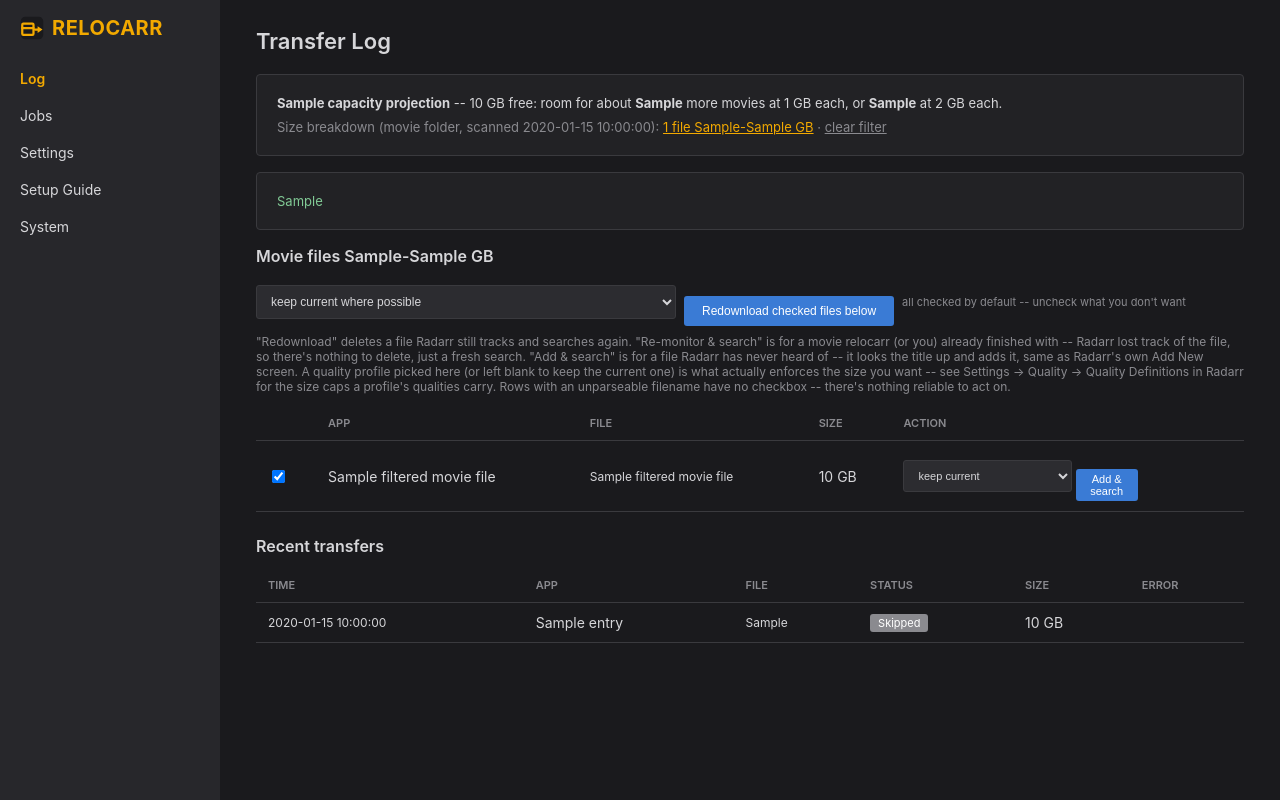
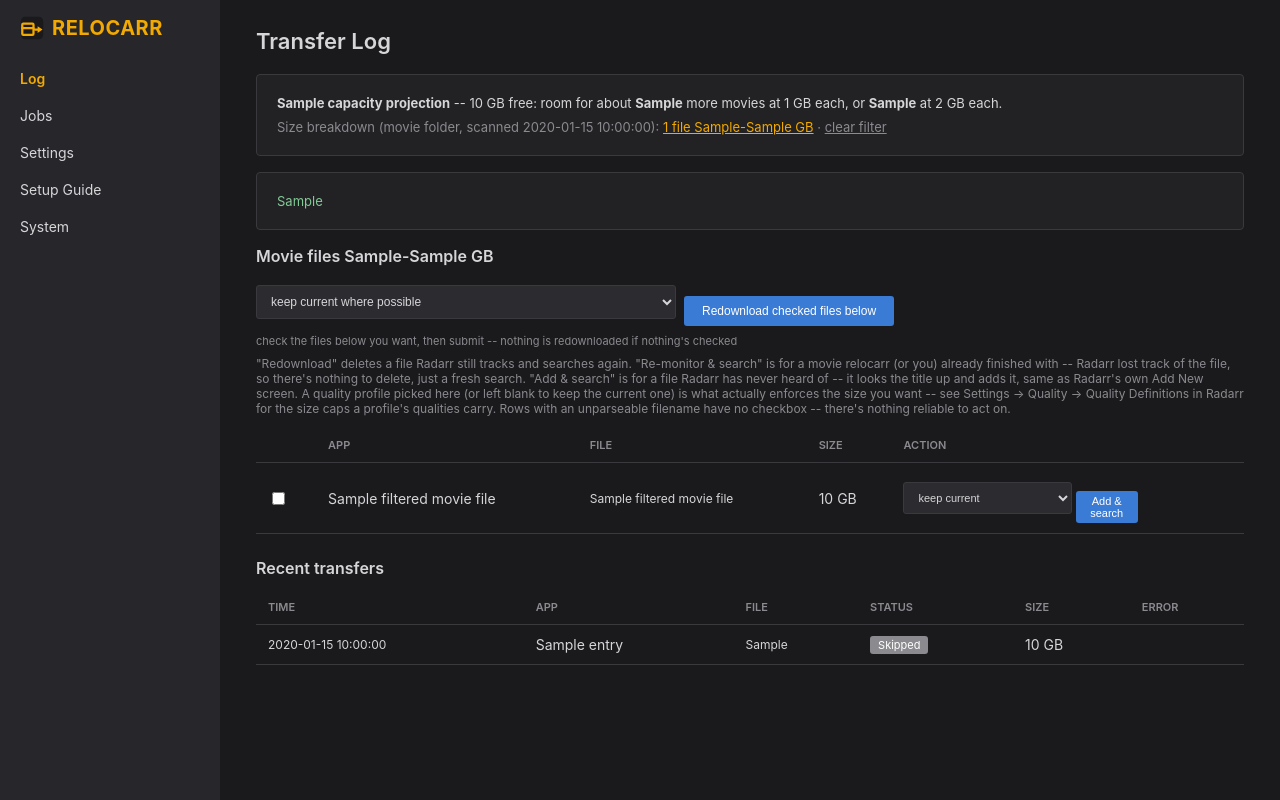
Before and after one commit to a000a999a/relocarr, a FastAPI app: template src/relocarr/web/templates/log.html in a window 1280 px wide. Run offline with FastAPI, Linux system fonts and the light colour scheme; the template is opened without the code that fills it: most values are stand-ins (such as "Sample title", 1, 10 or a date in 2020); parts of the project's set-up code (start-up, migrations or seed data) failed here and were passed over.

Commit message:
Make Log page bulk-redownload checkboxes unchecked by default

```diff
--- a/src/relocarr/web/routes.py
+++ b/src/relocarr/web/routes.py
@@ -721,21 +721,27 @@ def log_redownload(
 
 @router.post("/log/redownload-bulk")
 def log_redownload_bulk(
-    paths: list[str] = Form(...),
+    paths: list[str] = Form(default=[]),
     quality_profile_id: str = Form(""),
     min_gb: float | None = Form(None),
     max_gb: float | None = Form(None),
 ):
     """The Log page's checkbox-driven bulk redownload. Each `paths` value
-    is "<app_id>|<path>" -- the checkbox is checked by default for every
-    row (unparseable-filename rows excluded, they have no checkbox at
-    all), so submitting with nothing unchecked means every actionable
-    file currently shown; unchecking rows selects just a few, with no
-    JavaScript needed. Grouped by app so each app's Radarr movie index is
-    only built once no matter how many of its files were selected. A file
-    that can't be resolved (see _apply_redownload) is skipped, logged,
-    and counted -- never allowed to abort the rest of the batch.
+    is "<app_id>|<path>" -- every row's checkbox is unchecked by default
+    (unparseable-filename rows have no checkbox at all), so this only ever
+    acts on files deliberately checked; a submit with nothing checked (an
+    unchecked form posts no value for that field at all) does nothing, not
+    "redownload everything." Grouped by app so each app's Radarr movie
+    index is only built once no matter how many of its files were
+    selected. A file that can't be resolved (see _apply_redownload) is
+    skipped, logged, and counted -- never allowed to abort the rest of
+    the batch.
     """
+    if not paths:
+        return RedirectResponse(
+            _log_redirect_url(min_gb, max_gb, error="No files were checked -- nothing to redownload."),
+            status_code=303,
+        )
     files_by_path = {(f["app_id"], f["path"]): f for f in movie_library_cache.files}
     targets_by_app: dict[int, list[dict]] = {}
     for raw in paths:
--- a/src/relocarr/web/templates/log.html
+++ b/src/relocarr/web/templates/log.html
@@ -57,7 +57,7 @@
     {% endfor %}
   </select>
   <button type="submit" style="font-size: 12px;">Redownload checked files below</button>
-  <span style="color: var(--text-dim); font-size: 11px;">all checked by default -- uncheck what you don't want</span>
+  <span style="color: var(--text-dim); font-size: 11px;">check the files below you want, then submit -- nothing is redownloaded if nothing's checked</span>
 </form>
 <p style="margin: 0 0 12px; color: var(--text-dim); font-size: 12px;">
   "Redownload" deletes a file Radarr still tracks and searches again. "Re-monitor &amp; search" is for a movie
@@ -74,7 +74,7 @@
   <tr>
     <td>
       {% if f.redownload_action != 'unknown' %}
-      <input type="checkbox" name="paths" value="{{ f.app_id }}|{{ f.path }}" form="bulk-redownload-form" checked>
+      <input type="checkbox" name="paths" value="{{ f.app_id }}|{{ f.path }}" form="bulk-redownload-form">
       {% endif %}
     </td>
     <td>{{ f.app_name }}</td>
```
Also changed, not shown: tests/test_log_page.py (+8 -0 lines).
